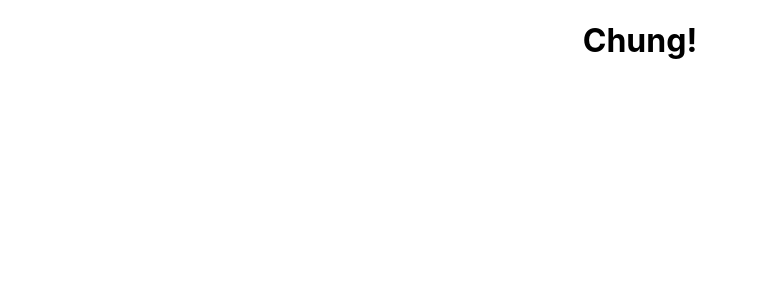
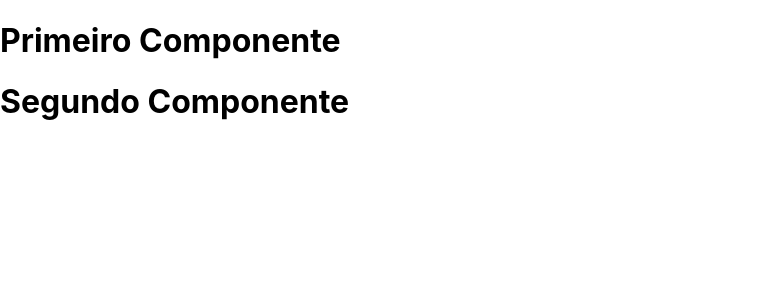
Before and after one commit to MilaChung/React_Exercises, a React (Create React App) app in the folder exercises/: page / in a window 1280 px wide. Shown: the top 300 px of the page, without its empty margins (0-757 px from the left). Built offline with nearby package versions, Linux system fonts and the light colour scheme.

Commit message:
More than one exported component

```diff
--- /dev/null
+++ b/exercises/src/components/component.js
@@ -0,0 +1,5 @@
+import React from 'react';
+
+export const Primeiro = props => <h1> Primeiro Componente </h1>;
+
+export const Segundo = props => <h1> Segundo Componente </h1>;
--- a/exercises/src/index.js
+++ b/exercises/src/index.js
@@ -1,11 +1,12 @@
 import React from 'react';
 import ReactDOM from 'react-dom';
 import './index.css';
-import App from './App';
+import { Primeiro, Segundo } from './components/component'
 
 ReactDOM.render(
-  <React.StrictMode>
-    <App value='Chung!'/>
-  </React.StrictMode>,
+  <div>
+    <Primeiro />
+    <Segundo />
+  </div>,
   document.getElementById('root')
 );
```
